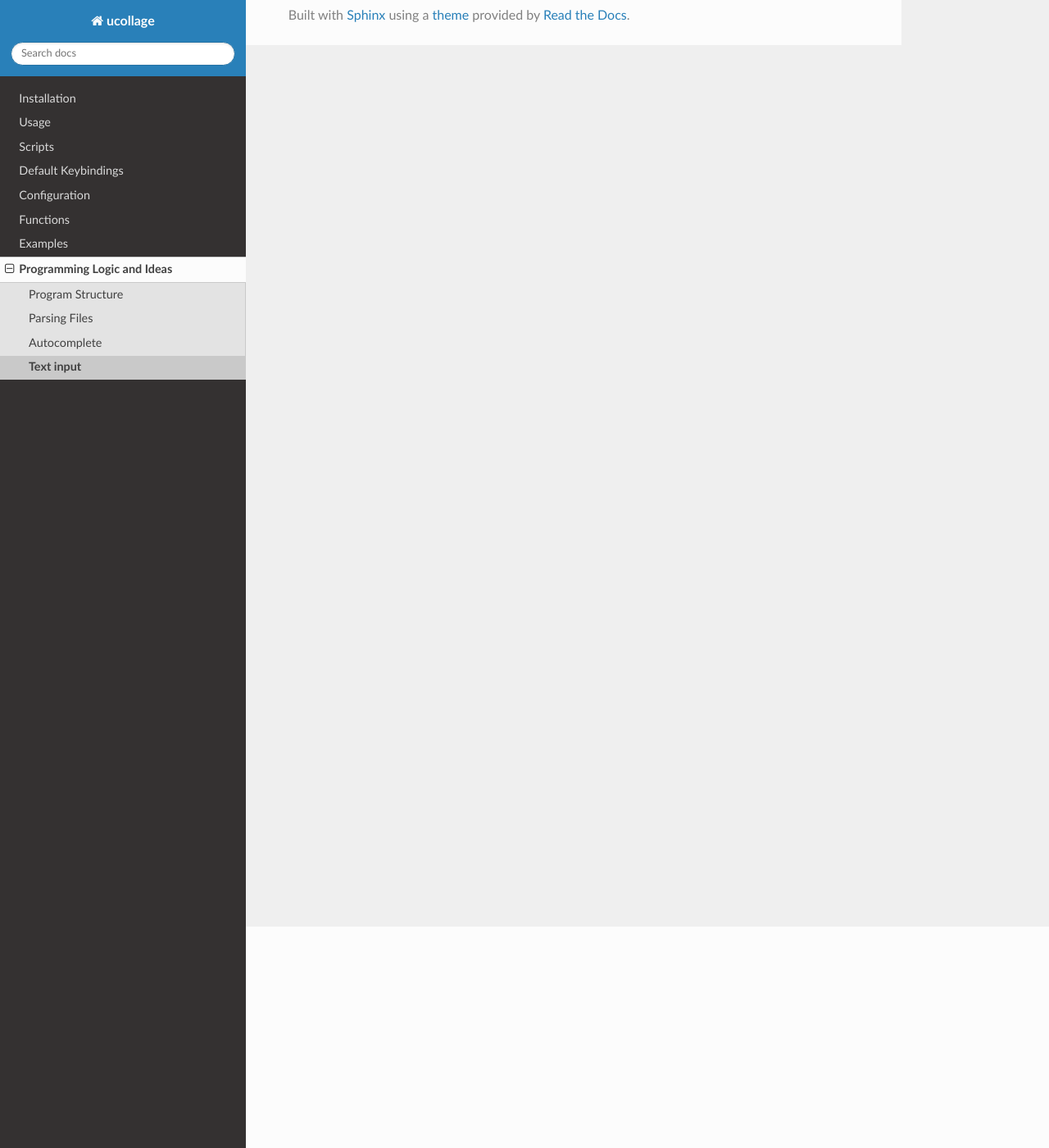
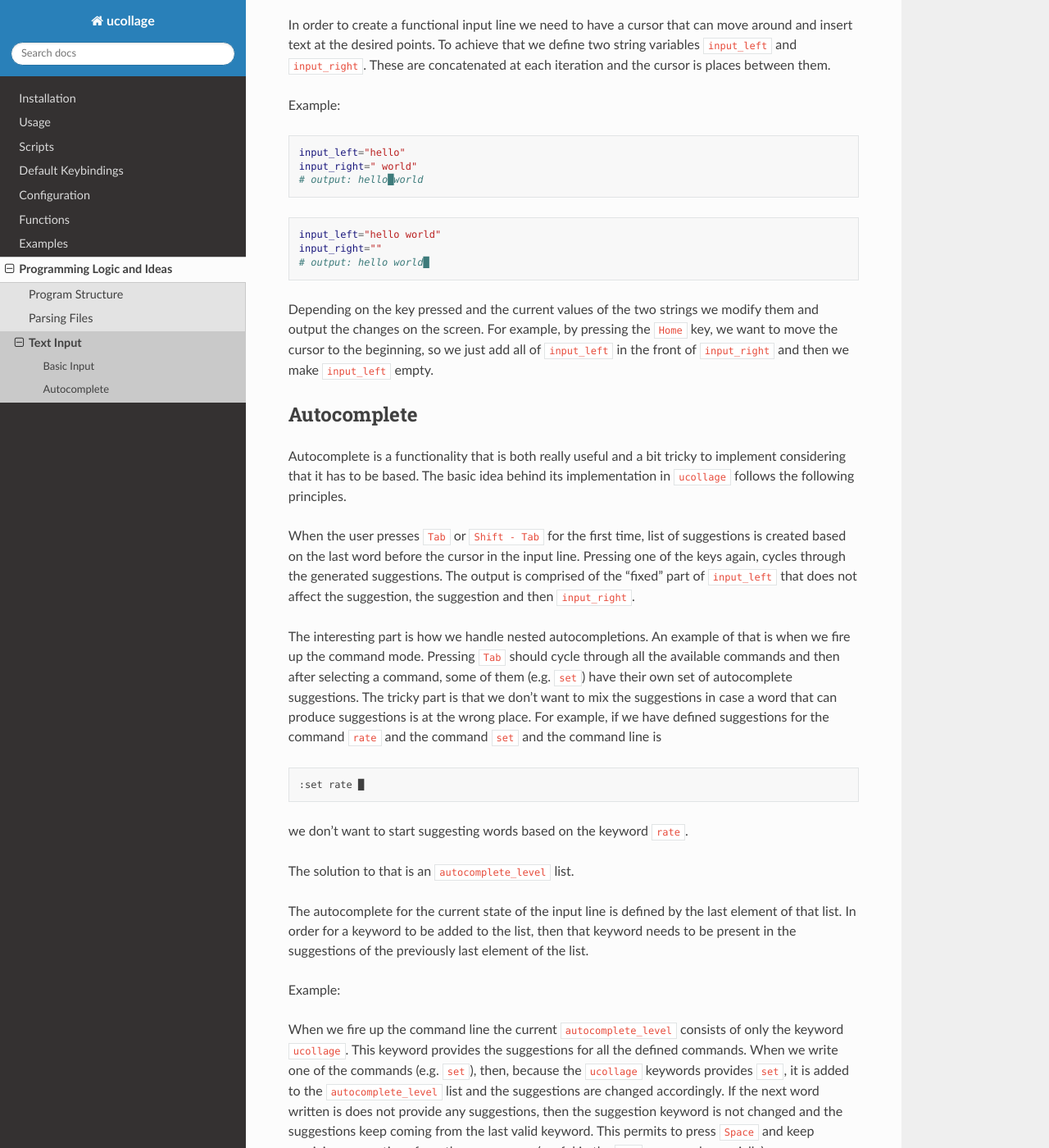
Before and after one commit to ckardaris/ucollage, a Sphinx documentation site: the page built from docs/input.md, in a window 1280 px wide and 1400 px high, scrolled down 270 px. Shown: the whole window at 82% size. Built offline with Sphinx 7.4.7 and the Read the Docs theme 2.0.0, drawn with Linux system fonts in a browser that asks for light colours; some of the changed text lies outside the part shown.

Commit message:
Docs text input addition

````diff
--- a/docs/input.md
+++ b/docs/input.md
@@ -1 +1,98 @@
-# Text input
+# Text Input
+
+## Basic Input
+A command line program that is not using any external library to handle input
+has to do all the parsing and outputting by itself. That is what is happening in
+the file `src/input.sh`.
+
+In order to create a functional input line we need to have a cursor that can
+move around and insert text at the desired points. To achieve that we define two
+string variables `input_left` and `input_right`. These are concatenated at each
+iteration and the cursor is places between them.
+
+Example:
+```bash
+input_left="hello"
+input_right=" world"
+# output: hello█world
+```
+```bash
+input_left="hello world"
+input_right=""
+# output: hello world█
+```
+
+Depending on the key pressed and the current values of the two strings we modify
+them and output the changes on the screen. For example, by pressing the `Home`
+key, we want to move the cursor to the beginning, so we just add all of
+`input_left` in the front of `input_right` and then we make `input_left` empty.
+
+## Autocomplete
+
+Autocomplete is a functionality that is both really useful and a bit tricky to
+implement considering that it has to be based. The basic idea behind its
+implementation in `ucollage` follows the following principles.
+
+When the user presses `Tab` or `Shift - Tab` for the first time, list of
+suggestions is created based on the last word before the cursor in the input
+line. Pressing one of the keys again, cycles through the generated suggestions.
+The output is comprised of the "fixed" part of `input_left` that does not affect
+the suggestion, the suggestion and then `input_right`.
+
+The interesting part is how we handle nested autocompletions. An example of that
+is when we fire up the command mode. Pressing `Tab` should cycle through all the
+available commands and then after selecting a command, some of them (e.g. `set`)
+have their own set of autocomplete suggestions. The tricky part is that we don't
+want to mix the suggestions in case a word that can produce suggestions is at
+the wrong place. For example, if we have defined suggestions for the command
+`rate` and the command `set` and the command line is
+```bash
+:set rate █
+```
+we don't want to start suggesting words based on the keyword `rate`.
+
+The solution to that is an `autocomplete_level` list.
+
+The autocomplete for the current state of the input line is defined by the last
+element of that list. In order for a keyword to be added to the list, then that
+keyword needs to be present in the suggestions of the previously last element of
+the list.
+
+Example:
+
+When we fire up the command line the current `autocomplete_level` consists of
+only the keyword `ucollage`. This keyword provides the suggestions for all the
+defined commands. When we write one of the commands (e.g. `set`), then, because
+the `ucollage` keywords provides `set`, it is added to the `autocomplete_level`
+list and the suggestions are changed accordingly. If the next word written is
+does not provide any suggestions, then the suggestion keyword is not changed and
+the suggestions keep coming from the last valid keyword. This permits to press
+`Space` and keep receiving suggestions from the same group (useful in the `set`
+command especially).
+
+The suggestions for keywords are defined in the `spacelist` and the `sticklist`
+associative arrays.
+
+The `spacelist` consists of keywords that should provide suggestions in the next
+word (after a space).
+
+Example:
+```bash
+spacelist[batch]="previous next first last"
+```
+
+The `sticklist` consists of keywords that should provide suggestions right next
+to current word (e.g. after `no` or `inv` in a `set` option)
+
+Example:
+```bash
+sticklist[no]="showfileinfo execprompt reverse writenew"
+```
+
+**How does that work in practice?**
+
+Say we want to have a command `cmd1` that is autocompleted in command mode. We
+have to add the string `cmd1` in the `spacelist[ucollage]` string element. If we
+then want `cmd1` to provide each own suggestions after writing it, we have to
+add a `spacelist[cmd1]` string to the associative array, with autocomplete
+suggestion values separated by spaces.
````
Also changed, not shown: README.md (+12 -2 lines), docs/autocomplete.md (deleted, +0 -1 lines), docs/prglogic.md (+0 -1 lines).
